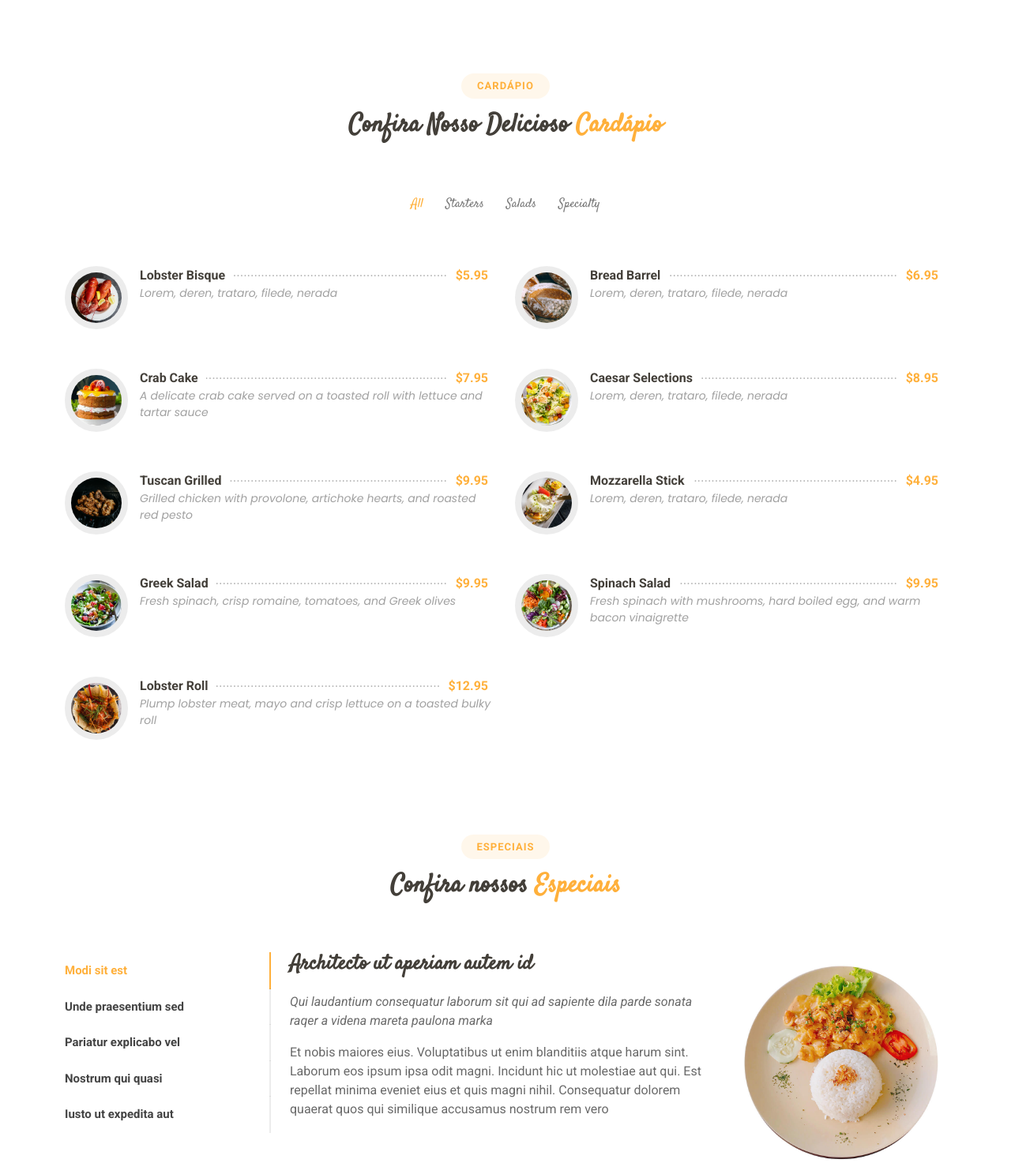
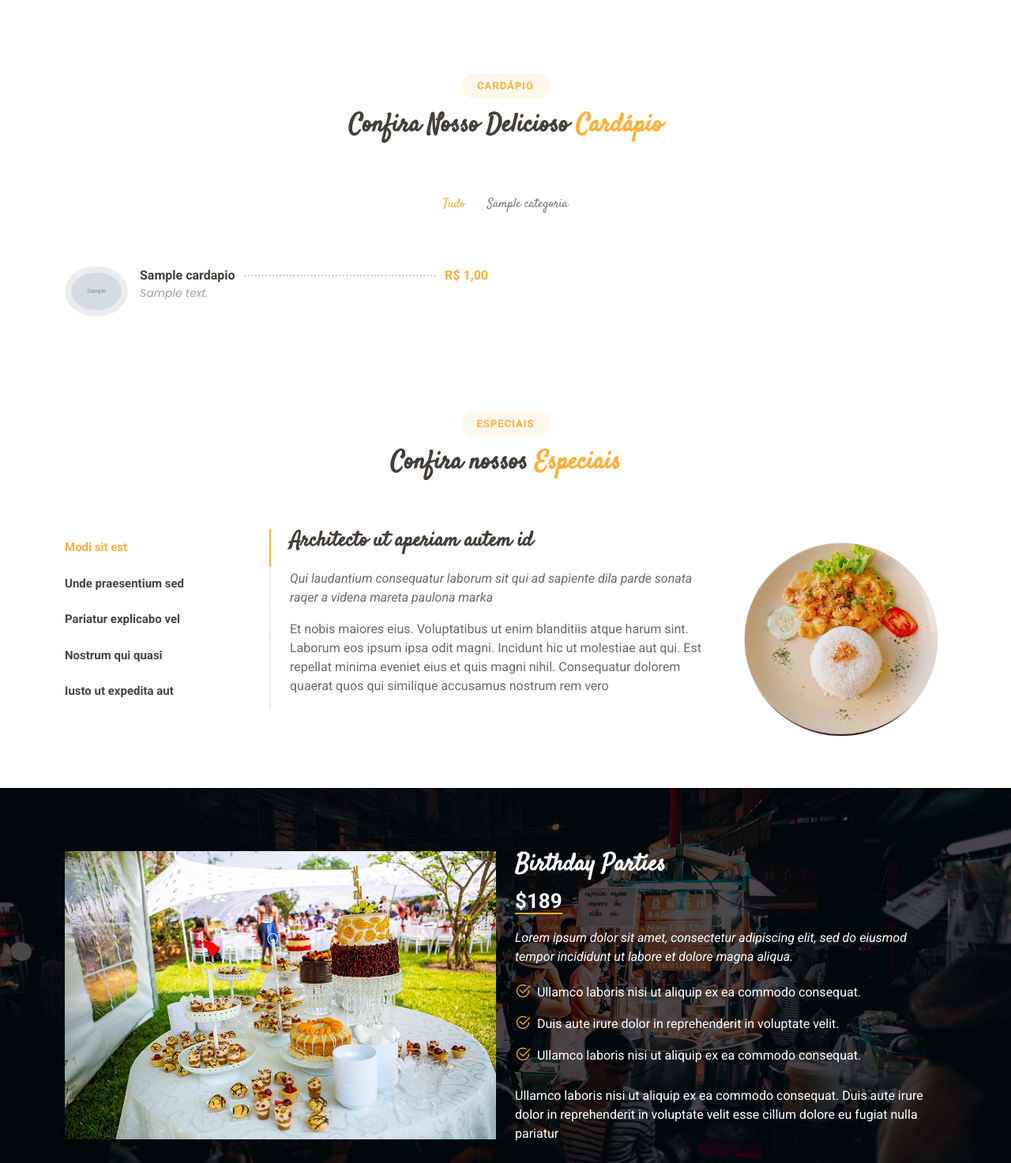
Before and after one commit to assisDaniel/projeto-restaurante, a Django app: page / in a window 1280 px wide. Shown: the part 1812-3285 px from the top of the page at 79% size. Run offline with Django 5.2, Linux system fonts and the light colour scheme; tables that the repository leaves empty hold one stand-in row (values such as "Sample post"); grey boxes marked "Sample" are stand-in pictures; some libraries are stand-ins or nearby versions.

Commit message:
Pull itens from db

```diff
--- a/restaurante/templates/index.html
+++ b/restaurante/templates/index.html
@@ -243,105 +243,27 @@
         <div class="row" data-aos="fade-up" data-aos-delay="100">
           <div class="col-lg-12 d-flex justify-content-center">
             <ul class="menu-filters isotope-filters">
-              <li data-filter="*" class="filter-active">All</li>
-              <li data-filter=".filter-starters">Starters</li>
-              <li data-filter=".filter-salads">Salads</li>
-              <li data-filter=".filter-specialty">Specialty</li>
+              <li data-filter="*" class="filter-active">Tudo</li>
+              {% for categoria in categorias %}
+                <li data-filter=".filter-{{categoria.nome}}"> {{categoria.nome}} </li>
+              {% endfor %}
             </ul>
           </div>
         </div><!-- Menu Filters -->
 
         <div class="row isotope-container" data-aos="fade-up" data-aos-delay="200">
 
-          <div class="col-lg-6 menu-item isotope-item filter-starters">
-            <img src="{% static 'img/menu/lobster-bisque.jpg' %}" class="menu-img" alt="">
-            <div class="menu-content">
-              <a href="#">Lobster Bisque</a><span>$5.95</span>
-            </div>
-            <div class="menu-ingredients">
-              Lorem, deren, trataro, filede, nerada
-            </div>
-          </div><!-- Menu Item -->
-
-          <div class="col-lg-6 menu-item isotope-item filter-specialty">
-            <img src="{% static 'img/menu/bread-barrel.jpg' %}" class="menu-img" alt="">
-            <div class="menu-content">
-              <a href="#">Bread Barrel</a><span>$6.95</span>
-            </div>
-            <div class="menu-ingredients">
-              Lorem, deren, trataro, filede, nerada
-            </div>
-          </div><!-- Menu Item -->
-
-          <div class="col-lg-6 menu-item isotope-item filter-starters">
-            <img src="{% static 'img/menu/cake.jpg' %}" class="menu-img" alt="">
-            <div class="menu-content">
-              <a href="#">Crab Cake</a><span>$7.95</span>
-            </div>
-            <div class="menu-ingredients">
-              A delicate crab cake served on a toasted roll with lettuce and tartar sauce
-            </div>
-          </div><!-- Menu Item -->
-
-          <div class="col-lg-6 menu-item isotope-item filter-salads">
-            <img src="{% static 'img/menu/caesar.jpg' %}" class="menu-img" alt="">
-            <div class="menu-content">
-              <a href="#">Caesar Selections</a><span>$8.95</span>
-            </div>
-            <div class="menu-ingredients">
-              Lorem, deren, trataro, filede, nerada
-            </div>
-          </div><!-- Menu Item -->
-
-          <div class="col-lg-6 menu-item isotope-item filter-specialty">
-            <img src="{% static 'img/menu/tuscan-grilled.jpg' %}" class="menu-img" alt="">
-            <div class="menu-content">
-              <a href="#">Tuscan Grilled</a><span>$9.95</span>
-            </div>
-            <div class="menu-ingredients">
-              Grilled chicken with provolone, artichoke hearts, and roasted red pesto
-            </div>
-          </div><!-- Menu Item -->
-
-          <div class="col-lg-6 menu-item isotope-item filter-starters">
-            <img src="{% static 'img/menu/mozzarella.jpg' %}" class="menu-img" alt="">
-            <div class="menu-content">
-              <a href="#">Mozzarella Stick</a><span>$4.95</span>
-            </div>
-            <div class="menu-ingredients">
-              Lorem, deren, trataro, filede, nerada
-            </div>
-          </div><!-- Menu Item -->
-
-          <div class="col-lg-6 menu-item isotope-item filter-salads">
-            <img src="{% static 'img/menu/greek-salad.jpg' %}" class="menu-img" alt="">
-            <div class="menu-content">
-              <a href="#">Greek Salad</a><span>$9.95</span>
-            </div>
-            <div class="menu-ingredients">
-              Fresh spinach, crisp romaine, tomatoes, and Greek olives
-            </div>
-          </div><!-- Menu Item -->
-
-          <div class="col-lg-6 menu-item isotope-item filter-salads">
-            <img src="{% static 'img/menu/spinach-salad.jpg' %}" class="menu-img" alt="">
-            <div class="menu-content">
-              <a href="#">Spinach Salad</a><span>$9.95</span>
-            </div>
-            <div class="menu-ingredients">
-              Fresh spinach with mushrooms, hard boiled egg, and warm bacon vinaigrette
-            </div>
-          </div><!-- Menu Item -->
-
-          <div class="col-lg-6 menu-item isotope-item filter-specialty">
-            <img src="{% static 'img/menu/lobster-roll.jpg' %}" class="menu-img" alt="">
-            <div class="menu-content">
-              <a href="#">Lobster Roll</a><span>$12.95</span>
-            </div>
-            <div class="menu-ingredients">
-              Plump lobster meat, mayo and crisp lettuce on a toasted bulky roll
-            </div>
-          </div><!-- Menu Item -->
+          {% for item in itens %}
+            <div class= "col-lg-6 menu-item isotope-item filter-{{ item.categoria }}">
+              <img src="{{item.imagem.url}}" class="menu-img" alt="">
+              <div class="menu-content">
+                <a href="#">{{item.nome}}</a><span>R$ {{item.preco}}</span>
+              </div>
+              <div class="menu-ingredients">
+                {{item.descricao}}
+              </div>
+            </div><!-- Menu Item -->
+          {% endfor %}
 
         </div><!-- Menu Container -->
 
--- a/restaurante/urls.py
+++ b/restaurante/urls.py
@@ -1,6 +1,6 @@
 from django.urls import path
 
-from restaurante.views.views import IndexTemplateView
+from restaurante.views import IndexTemplateView
 
 urlpatterns = [
     path('', IndexTemplateView.as_view(), name='home'),
--- /dev/null
+++ b/restaurante/views/IndexView.py
@@ -0,0 +1,15 @@
+from django.views.generic import TemplateView
+from restaurante.models import Cardapio, Categoria
+
+
+class IndexTemplateView(TemplateView):
+    template_name = 'index.html'
+
+    def get_context_data(self, **kwargs):
+        context = super().get_context_data(**kwargs)
+
+        context['categorias'] = Categoria.objects.all()
+
+        context['itens'] = Cardapio.objects.all()
+
+        return context
--- a/restaurante/views/__init__.py
+++ b/restaurante/views/__init__.py
@@ -1 +1 @@
-from restaurante.views.views import IndexTemplateView
+from restaurante.views.IndexView import IndexTemplateView
--- a/restaurante/views/views.py
+++ /dev/null
@@ -1,4 +0,0 @@
-from django.views.generic import TemplateView
-
-class IndexTemplateView(TemplateView):
-    template_name = 'index.html'
--- a/restaurante_teste/settings.py
+++ b/restaurante_teste/settings.py
@@ -126,7 +126,7 @@ USE_TZ = True
 STATIC_URL = 'static/'
 
 STATICFILES_DIRS = [
-    os.path.join(BASE_DIR, 'restaurante_teste/static')
+    os.path.join(BASE_DIR, 'restaurante_teste/static'),
 ]
 
 STATIC_ROOT = os.path.join(BASE_DIR, 'static/')
--- a/restaurante_teste/urls.py
+++ b/restaurante_teste/urls.py
@@ -16,8 +16,13 @@ Including another URLconf
 """
 from django.contrib import admin
 from django.urls import path, include
+from django.conf import settings
+from django.conf.urls.static import static
 
 urlpatterns = [
     path('admin/', admin.site.urls),
     path('', include('restaurante.urls')),
 ]
+
+if settings.DEBUG:
+    urlpatterns += static(settings.MEDIA_URL, document_root=settings.MEDIA_ROOT)
```
